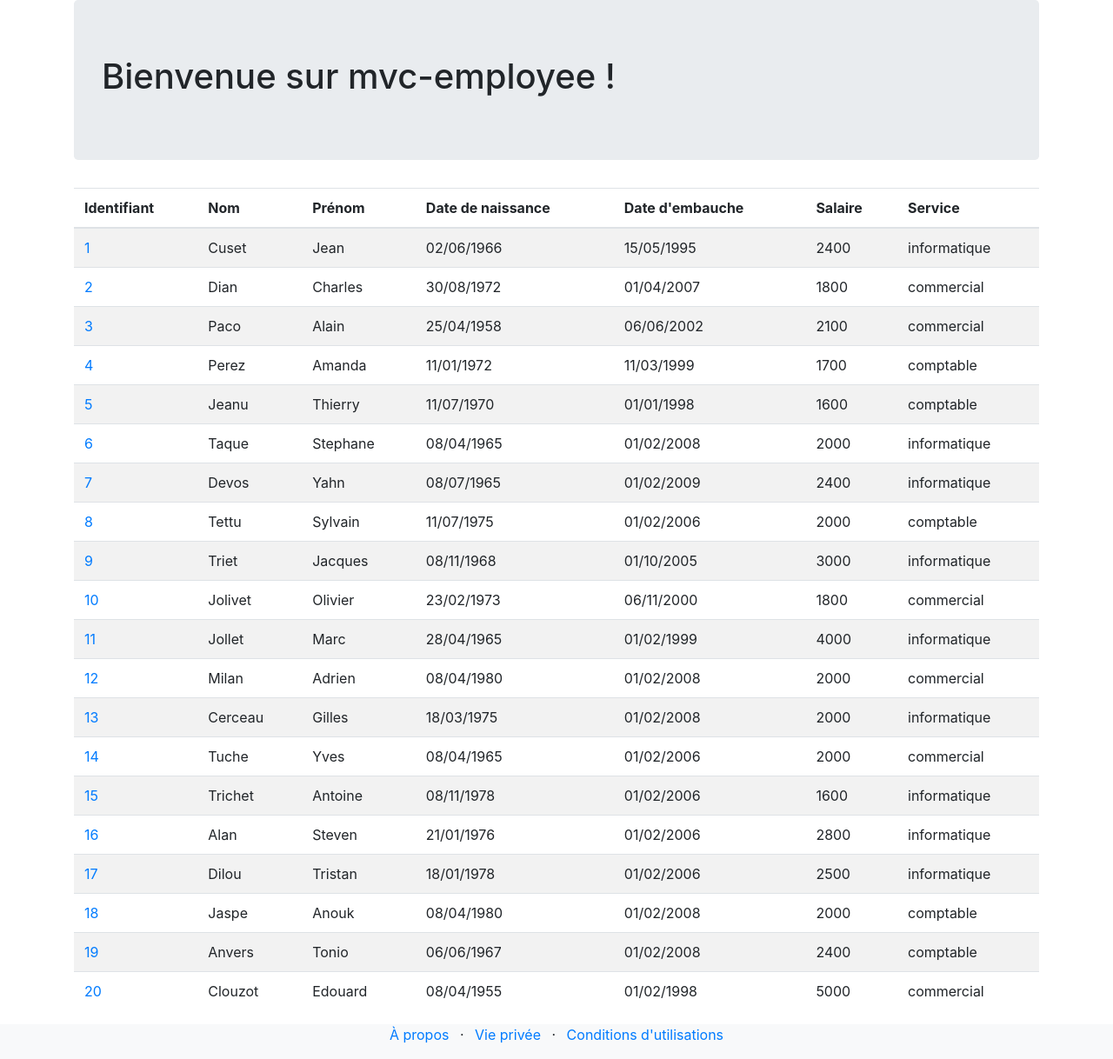
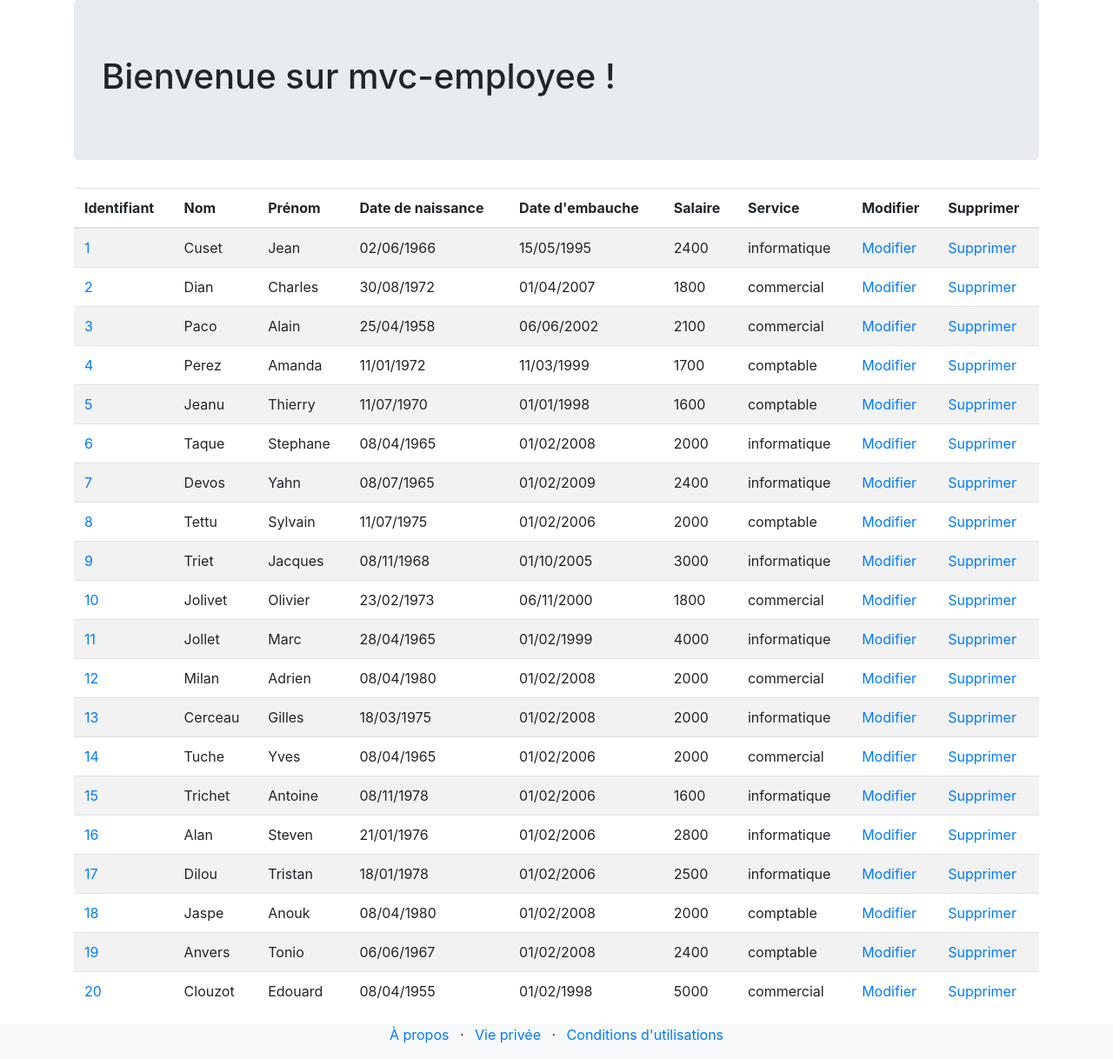
Before and after one commit to glerique/employees-mvc, a PHP site: page / in a window 1280 px wide. Shown: the part 80-1298 px from the top of the page at 87% size. Run offline with PHP 8.4, Linux system fonts and the light colour scheme; data comes from the database, SQL or seed files in the repository.

Commit message:
Add update and delete actions

```diff
--- a/src/View/listing.view.php
+++ b/src/View/listing.view.php
@@ -14,6 +14,8 @@
                             <th>Date d'embauche</th>
                             <th>Salaire</th>
                             <th>Service</th>
+                            <th>Modifier</th>
+                            <th>Supprimer</th>
                         </tr>
                     </thead>
 
@@ -29,6 +31,8 @@
                             <td>' . $employee->getHireDate() . '</td>
                             <td>' . $employee->getSalary() . '</td>
                             <td>' . $employee->getDepartement() . '</td>
+                            <td><a href="index.php?action=editView&id='.$employee->getId().'">Modifier</a></td>
+                            <td><a href="index.php?action=delete&id='.$employee->getId().'">Supprimer</a></td>
                             </tr>';
                         }
                         ?>
```
